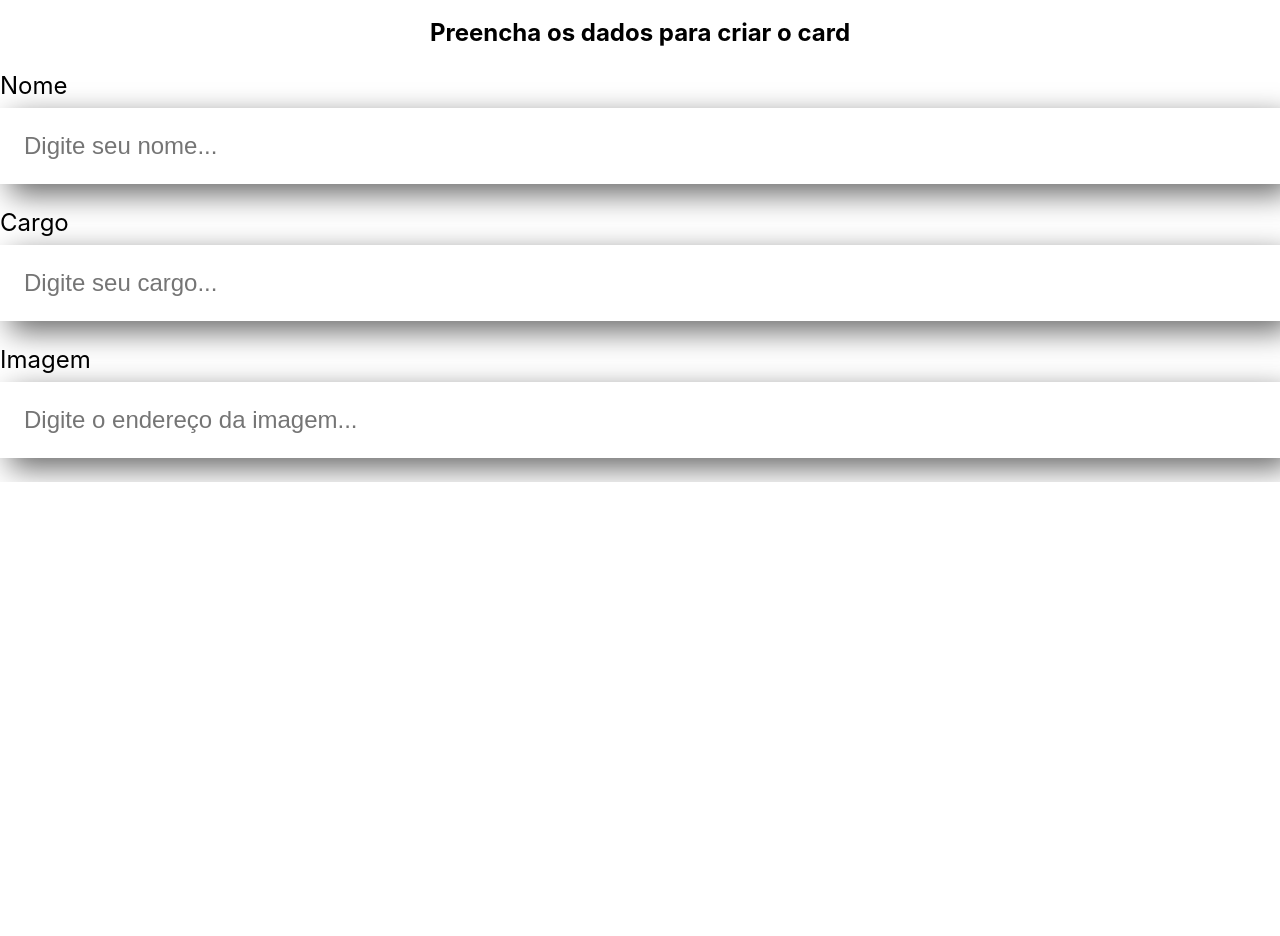
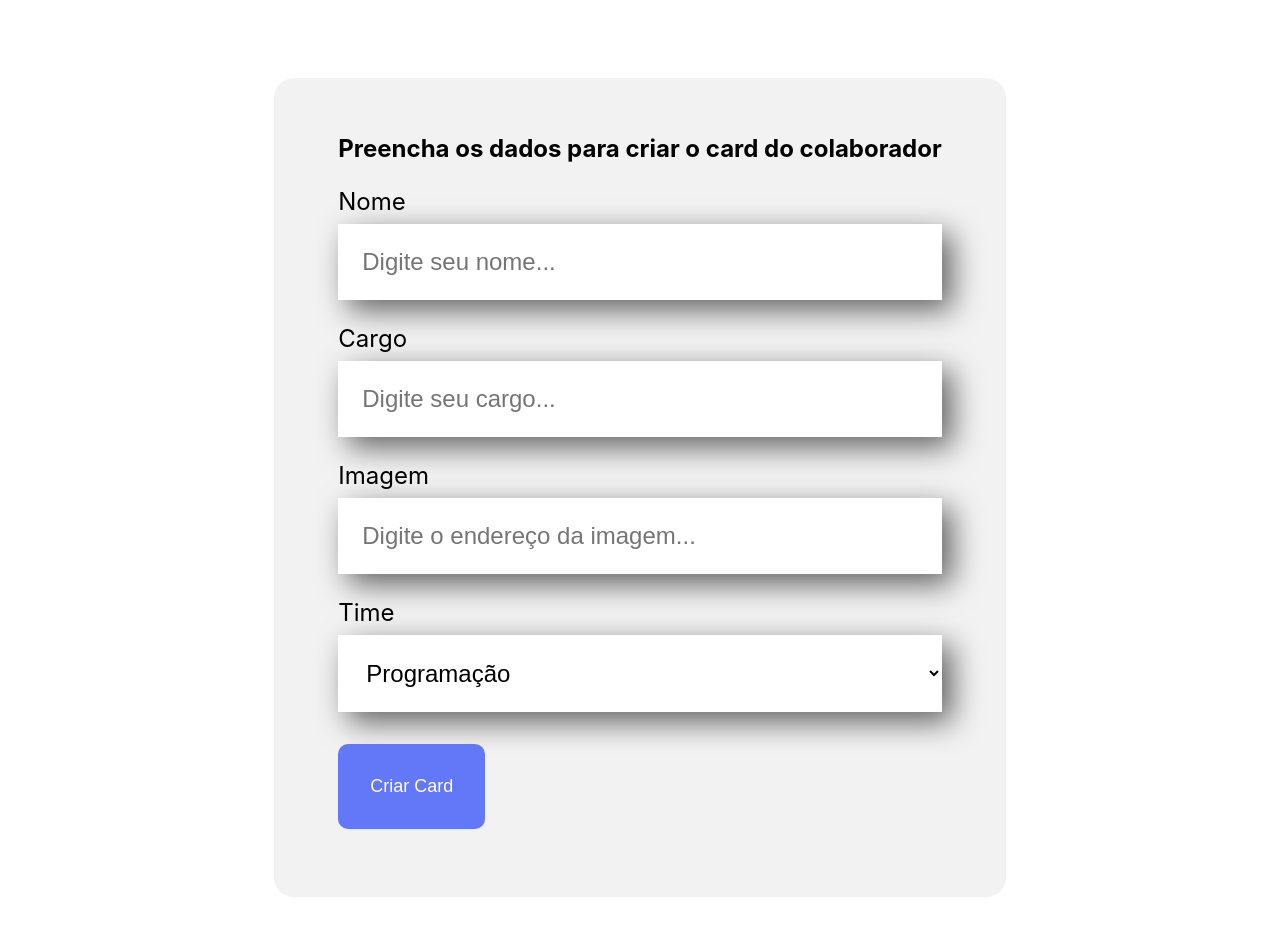
Before and after one commit to JPLabussiereF/React-desenvolvendo-com-JavaScript-Alura, a React (Create React App) app: page / in a window 1280 px wide. Shown: the part 500-1436 px from the top of the page. Before the commit the page ends 982 px from the top, so only its background shows below. Built offline with nearby package versions, Linux system fonts and the light colour scheme.

Commit message:
Aula - 2.4

```diff
--- a/src/App.css
+++ b/src/App.css
@@ -1,6 +1,3 @@
-.App {
-  text-align: center;
-}
 
 .App-logo {
   height: 40vmin;
@@ -13,16 +10,7 @@
   }
 }
 
-.App-header {
-  background-color: #282c34;
-  min-height: 100vh;
-  display: flex;
-  flex-direction: column;
-  align-items: center;
-  justify-content: center;
-  font-size: calc(10px + 2vmin);
-  color: white;
-}
+
 
 .App-link {
   color: #61dafb;
--- a/src/componentes/Banner/index.js
+++ b/src/componentes/Banner/index.js
@@ -1,4 +1,4 @@
-import'./Banner.css'
+import "./Banner.css"
 
 function Banner() {
     return(
--- /dev/null
+++ b/src/componentes/Botao/Botao.css
@@ -0,0 +1,18 @@
+div{ align-items: left;}
+
+.botao {
+    background-color: #6278f7;
+    border-radius: 10px;
+    font-weight: 700px;
+    font-size: 18px;
+    padding: 32px;
+    color: #fff;
+    border: none;
+    cursor: pointer;
+    margin: 32px 0;
+
+}
+
+.botao:hover{
+    color: #95ffd4
+}
--- /dev/null
+++ b/src/componentes/Botao/index.js
@@ -0,0 +1,11 @@
+import "./Botao.css"
+
+const Botao = (props) => {
+    return(
+        <button className="botao">
+            {props.children}
+        </button>
+    )
+}
+
+export default Botao
--- a/src/componentes/CampoTexto/index.js
+++ b/src/componentes/CampoTexto/index.js
@@ -1,4 +1,4 @@
-import './CampoTexto.css'
+import "./CampoTexto.css"
 
 const CampoTexto = (props) => {
 
--- a/src/componentes/Formulario/Formulario.css
+++ b/src/componentes/Formulario/Formulario.css
@@ -0,0 +1,13 @@
+.formulario {
+    display: flex;
+    justify-content: center;
+    margin: 80px 0;
+}
+
+.formulario form {
+    max-width: 80%;
+    background-color: #f2f2f2;
+    border-radius: 20px;
+    padding: 36px 64px;
+    box-shadow: 8px 8px 16px rgba(0,0,0 0.08);
+}
--- a/src/componentes/Formulario/index.js
+++ b/src/componentes/Formulario/index.js
@@ -1,14 +1,30 @@
+import Botao from "../Botao";
 import CampoTexto from "../CampoTexto";
+import ListaSuspensa from "../ListaSuspensa";
 import "./Formulario.css";
 
 const Formulario = () => {
+
+  const times = [
+    'Programação',
+    'Front-End',
+    'Data Science',
+    'Devops',
+    'UX e Desing',
+    'Mobile',
+    'Inovação e Gestão'
+
+  ]
+
   return (
-    <section>
+    <section className="formulario">
       <form>
-        <h2>Preencha os dados para criar o card</h2>
+        <h2>Preencha os dados para criar o card do colaborador</h2>
         <CampoTexto label="Nome" placeholder="Digite seu nome" />
         <CampoTexto label="Cargo" placeholder="Digite seu cargo" />
         <CampoTexto label="Imagem" placeholder="Digite o endereço da imagem" />
+        <ListaSuspensa label="Time" itens={times} />
+        <Botao>Criar Card</Botao>
       </form>
     </section>
   );
--- /dev/null
+++ b/src/componentes/ListaSuspensa/ListaSuspensa.css
@@ -0,0 +1,17 @@
+.lista-suspensa label{
+    display: block;
+    margin-bottom: 8px;
+    font-size: 24px;
+    text-align: left;
+
+}
+
+.lista-suspensa select{
+    background-color: #fff;
+    box-shadow: 10px 10px 30px rgba(0, 0, 0, 0.6);
+    width: 100%;
+    border: none;
+    font-size: 24px;
+    padding: 24px;
+    box-sizing: border-box;
+}
--- /dev/null
+++ b/src/componentes/ListaSuspensa/index.js
@@ -0,0 +1,15 @@
+import './ListaSuspensa.css'
+
+const ListaSuspensa = (props) => {
+
+    return (
+        <div className='lista-suspensa'>
+            <label>{props.label}</label>
+            <select>
+                {props.itens.map(item => <option key={item}>{item}</option>)}
+            </select>
+        </div>
+    )
+}
+
+export default ListaSuspensa
```
